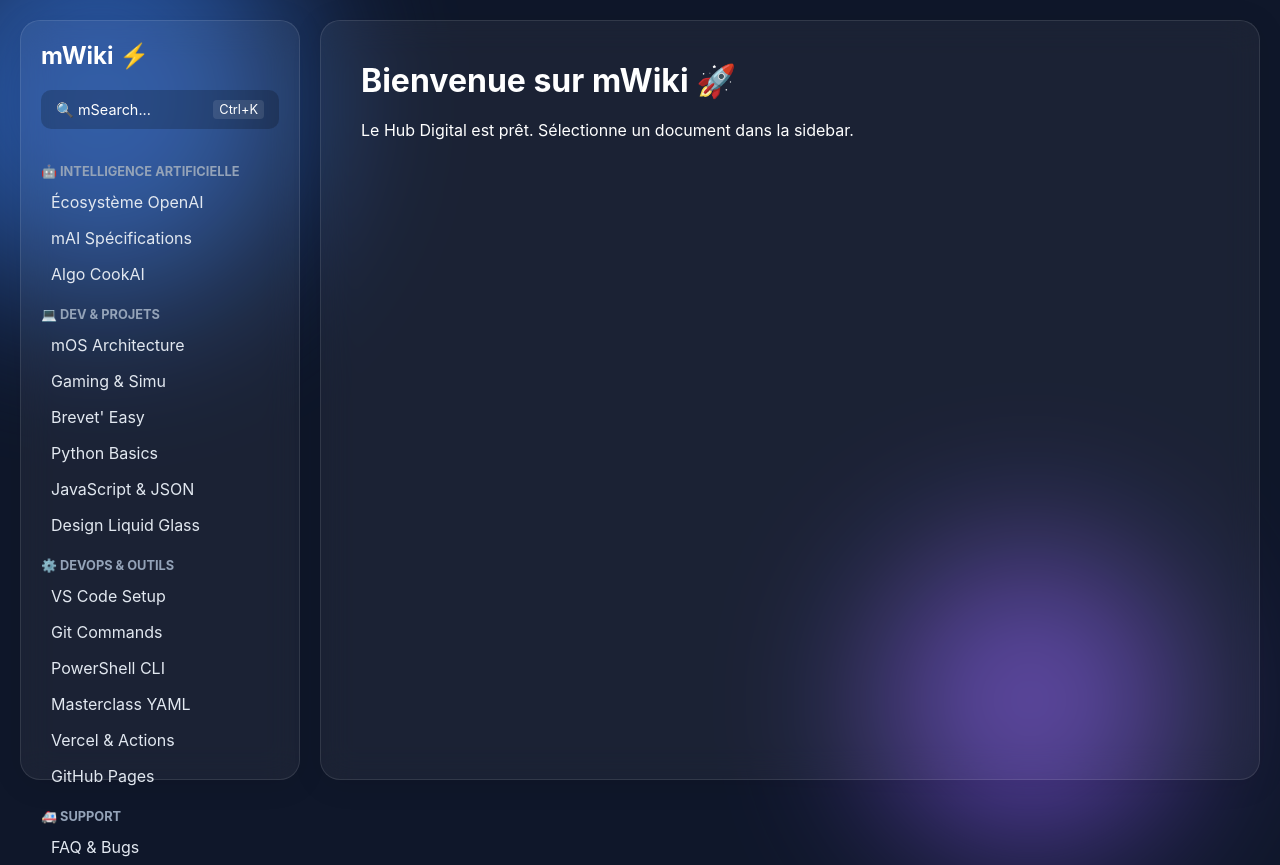
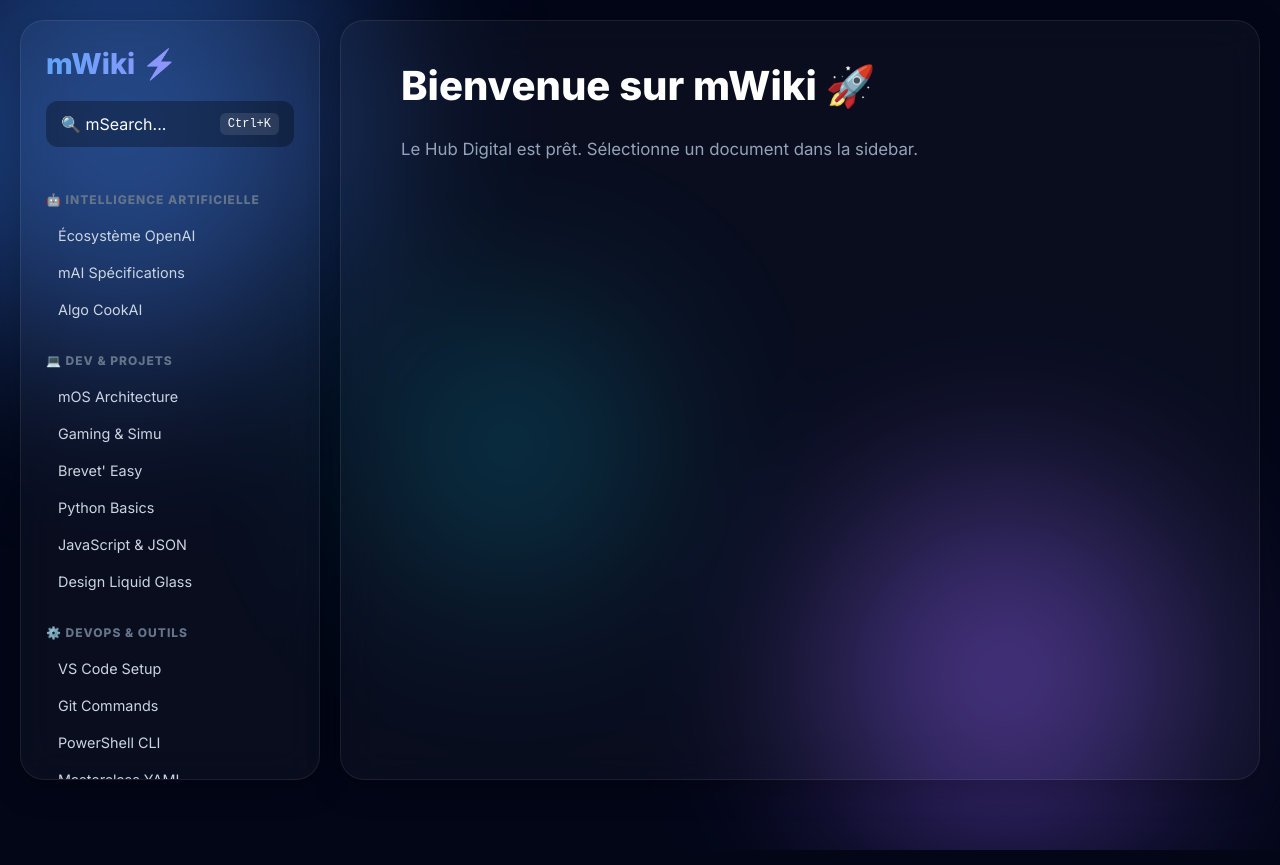
Before and after one commit to mAI-mAIPlatform/mWiki-Officiel, a plain HTML site: page index.html in a window 1280 px wide. Drawn offline with nearby package versions, Linux system fonts and the light colour scheme.

Commit message:
Update style.css

```diff
--- a/style.css
+++ b/style.css
@@ -1,40 +1,65 @@
-/* Reset et variables */
+/* Reset et Typo */
+@import url('https://fonts.googleapis.com/css2?family=Inter:wght@400;600;800&display=swap');
 * { margin: 0; padding: 0; box-sizing: border-box; font-family: 'Inter', sans-serif; }
-body { background-color: #0f172a; color: #fff; overflow: hidden; height: 100vh; }
+body { background-color: #020617; color: #f8fafc; overflow: hidden; height: 100vh; }
 
-/* Formes en arrière-plan pour sublimer le Liquid Glass */
-.bg-shape { position: absolute; filter: blur(80px); z-index: -1; }
-.shape1 { width: 400px; height: 400px; background: #3b82f6; top: -100px; left: -100px; border-radius: 50%; opacity: 0.6; }
-.shape2 { width: 300px; height: 300px; background: #8b5cf6; bottom: -50px; right: 100px; border-radius: 50%; opacity: 0.6; }
+/* 🌟 Formes d'Arrière-plan (Profondeur) */
+.bg-shape { position: absolute; filter: blur(100px); z-index: -1; border-radius: 50%; opacity: 0.5; }
+.shape1 { width: 450px; height: 450px; background: #3b82f6; top: -100px; left: -100px; }
+.shape2 { width: 350px; height: 350px; background: #8b5cf6; bottom: -50px; right: 100px; }
+.shape3 { width: 250px; height: 250px; background: #06b6d4; top: 40%; left: 30%; opacity: 0.3; }
 
-/* Layout principal */
+/* Layout Global */
 .app-container { display: flex; height: 100vh; padding: 20px; gap: 20px; }
 
-/* 🌟 Effet Liquid Glass (Le secret de la sauce) */
+/* 🔮 Le fameux effet Liquid Glass */
 .glass-panel {
-    background: rgba(255, 255, 255, 0.05);
-    backdrop-filter: blur(16px);
-    -webkit-backdrop-filter: blur(16px);
-    border: 1px solid rgba(255, 255, 255, 0.1);
-    border-radius: 20px;
-    box-shadow: 0 4px 30px rgba(0, 0, 0, 0.1);
+    background: rgba(255, 255, 255, 0.03);
+    backdrop-filter: blur(20px);
+    -webkit-backdrop-filter: blur(20px);
+    border: 1px solid rgba(255, 255, 255, 0.08);
+    border-radius: 24px;
+    box-shadow: 0 8px 32px rgba(0, 0, 0, 0.3);
 }
 
 /* Sidebar */
-.sidebar { width: 280px; padding: 20px; display: flex; flex-direction: column; gap: 20px; }
-.logo { font-size: 1.5rem; font-weight: bold; }
+.sidebar { width: 300px; padding: 25px; display: flex; flex-direction: column; gap: 20px; overflow-y: auto; }
+.sidebar::-webkit-scrollbar { display: none; } /* Cache la scrollbar */
+.logo { font-size: 1.8rem; font-weight: 800; background: linear-gradient(90deg, #60a5fa, #c084fc); -webkit-background-clip: text; -webkit-text-fill-color: transparent; }
+
+/* Barre mSearch */
 .search-bar {
-    background: rgba(0, 0, 0, 0.2); padding: 10px 15px; border-radius: 10px;
-    display: flex; justify-content: space-between; align-items: center; cursor: pointer; font-size: 0.9rem;
+    background: rgba(0, 0, 0, 0.3); padding: 12px 15px; border-radius: 12px;
+    display: flex; justify-content: space-between; align-items: center; cursor: pointer; transition: 0.3s;
 }
-kbd { background: rgba(255,255,255,0.1); padding: 2px 6px; border-radius: 4px; font-size: 0.8rem; }
+.search-bar:hover { background: rgba(0, 0, 0, 0.5); border: 1px solid rgba(255,255,255,0.2); }
+kbd { background: rgba(255,255,255,0.1); padding: 4px 8px; border-radius: 6px; font-size: 0.75rem; font-family: monospace; }
 
-/* Navigation */
+/* Menu Navigation */
 nav ul { list-style: none; }
-.category { font-size: 0.8rem; text-transform: uppercase; color: #94a3b8; margin: 15px 0 5px 0; font-weight: bold; }
-nav a { color: #e2e8f0; text-decoration: none; display: block; padding: 8px 10px; border-radius: 8px; transition: 0.3s; }
-nav a:hover { background: rgba(255, 255, 255, 0.1); transform: translateX(5px); }
+.category { font-size: 0.75rem; text-transform: uppercase; letter-spacing: 1px; color: #64748b; margin: 25px 0 10px 0; font-weight: 800; }
+nav a { color: #cbd5e1; text-decoration: none; display: block; padding: 10px 12px; border-radius: 10px; transition: all 0.2s ease; font-size: 0.9rem; }
+nav a:hover { background: rgba(255, 255, 255, 0.08); color: #fff; transform: translateX(4px); }
+nav a.active { background: rgba(255, 255, 255, 0.12); color: #fff; font-weight: 600; border-left: 3px solid #3b82f6; }
 
-/* Main Area */
-.content-area { flex: 1; padding: 40px; overflow-y: auto; }
-.content-area h1 { margin-bottom: 20px; }
+/* Main Area (Contenu du Markdown) */
+.content-area { flex: 1; padding: 40px 60px; overflow-y: auto; scroll-behavior: smooth; }
+.content-area::-webkit-scrollbar { width: 8px; }
+.content-area::-webkit-scrollbar-track { background: transparent; }
+.content-area::-webkit-scrollbar-thumb { background: rgba(255, 255, 255, 0.2); border-radius: 10px; }
+
+/* 💅 Rendu du Markdown injecté par JS */
+#doc-content h1 { font-size: 2.5rem; margin-bottom: 25px; color: #fff; }
+#doc-content h2 { font-size: 1.8rem; margin-top: 40px; margin-bottom: 15px; padding-bottom: 10px; border-bottom: 1px solid rgba(255,255,255,0.1); color: #e2e8f0; }
+#doc-content p { font-size: 1.05rem; line-height: 1.7; color: #94a3b8; margin-bottom: 20px; }
+#doc-content ul { margin-left: 20px; margin-bottom: 20px; color: #94a3b8; line-height: 1.7; }
+#doc-content li { margin-bottom: 8px; }
+#doc-content strong { color: #fff; }
+
+/* Blocs de code dans le Markdown */
+#doc-content pre {
+    background: #0f172a; padding: 20px; border-radius: 12px; overflow-x: auto;
+    margin: 25px 0; border: 1px solid rgba(255,255,255,0.05); box-shadow: inset 0 2px 10px rgba(0,0,0,0.5);
+}
+#doc-content code { font-family: 'Consolas', monospace; color: #38bdf8; font-size: 0.95rem; }
+#doc-content p code { background: rgba(0,0,0,0.3); padding: 3px 6px; border-radius: 6px; color: #f472b6; }
```
